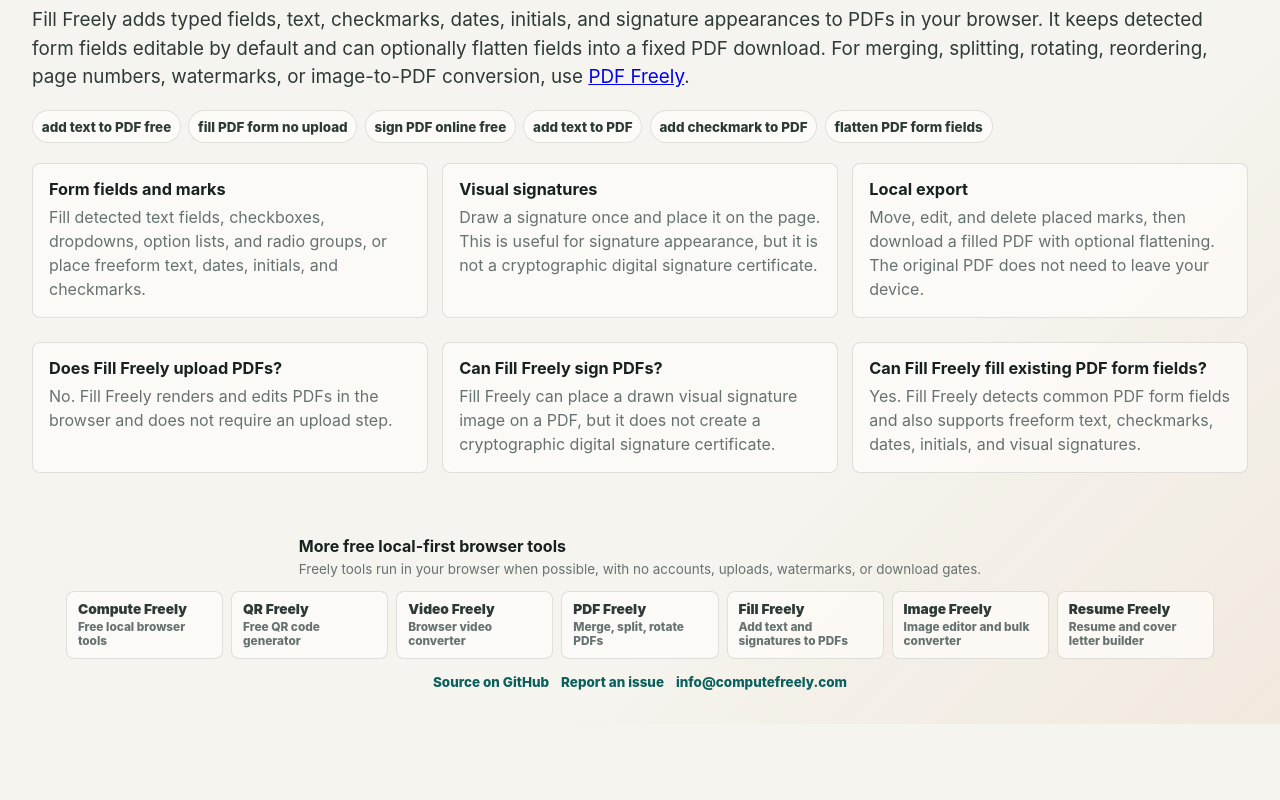
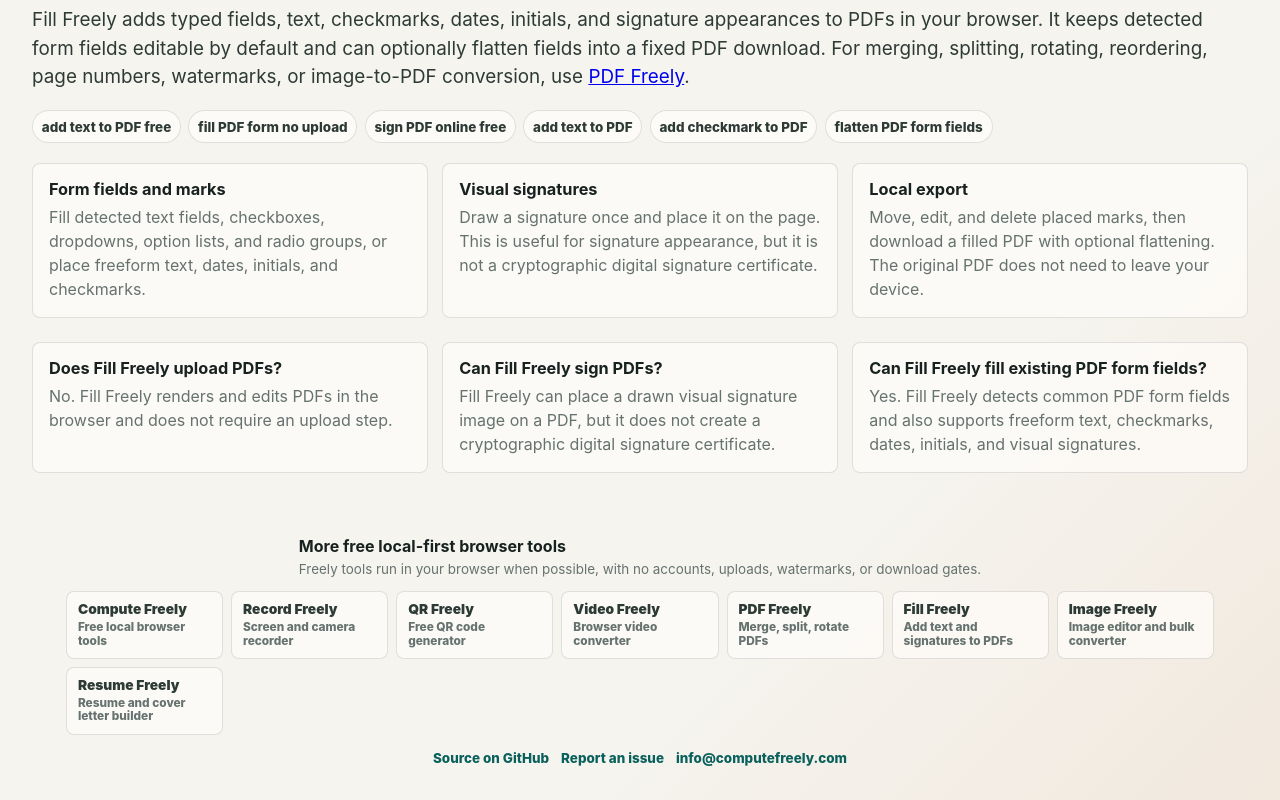
Before and after one commit to ComputeFreely/fillfreely.com, a plain HTML site: page index.html in a window 1280 px wide. Shown: the part 930-1730 px from the top of the page. Before the commit the page ends 1654 px from the top, so only its background shows below. Drawn offline with Linux system fonts and the light colour scheme.

Commit message:
Add Record Freely suite link

```diff
--- a/index.html
+++ b/index.html
@@ -375,6 +375,7 @@
       </div>
       <nav class="suite-footer-nav" aria-label="Freely tools">
         <a class="suite-link" href="https://computefreely.com/"><strong>Compute Freely</strong><span>Free local browser tools</span></a>
+        <a class="suite-link" href="https://recordfreely.com/"><strong>Record Freely</strong><span>Screen and camera recorder</span></a>
         <a class="suite-link" href="https://qrfreely.com/"><strong>QR Freely</strong><span>Free QR code generator</span></a>
         <a class="suite-link" href="https://videofreely.com/"><strong>Video Freely</strong><span>Browser video converter</span></a>
         <a class="suite-link" href="https://pdffreely.com/"><strong>PDF Freely</strong><span>Merge, split, rotate PDFs</span></a>
```
